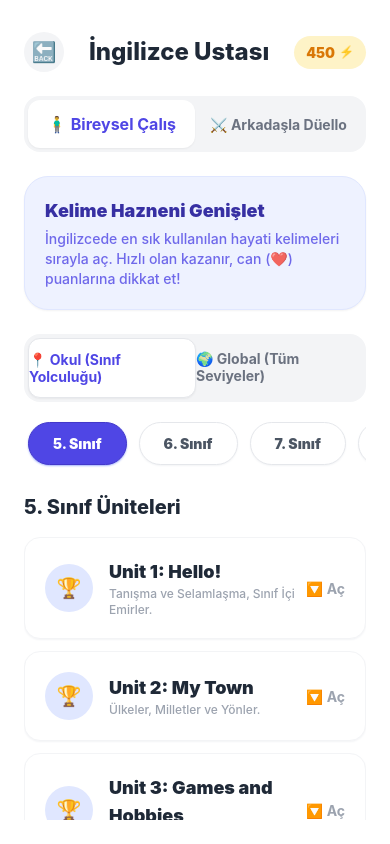
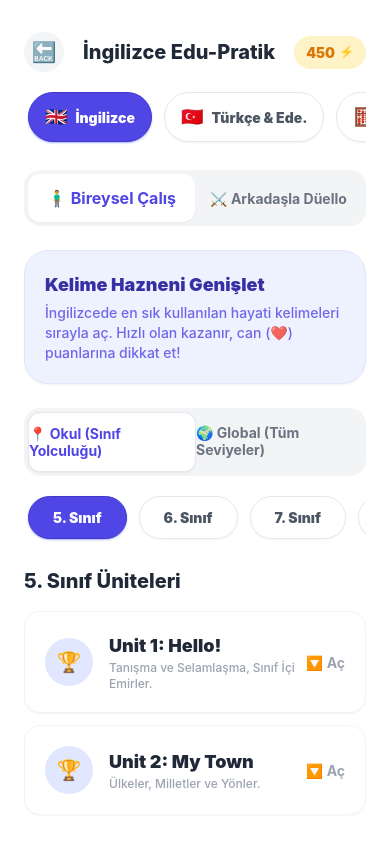
Before and after one commit to irfanunaal-eng/brainmate-app, a React Native app: screen /GameLobbyScreen in a window 390 px wide. Built offline with nearby package versions, Linux system fonts and the light colour scheme; what react-native-calendars would draw is missing.

Commit message:
UI: Add universal subject switcher selector and convert main title dynamically based on active subject

```diff
--- a/screens/GameLobbyScreen.tsx
+++ b/screens/GameLobbyScreen.tsx
@@ -44,6 +44,16 @@ const CURRICULUM_GRADES: Record<string, any[]> = {
   ]
 };
 
+const SUBJECTS = [
+  { id: 'english', icon: '🇬🇧', label: 'İngilizce' },
+  { id: 'turkish', icon: '🇹🇷', label: 'Türkçe & Ede.' },
+  { id: 'math', icon: '🧮', label: 'Matematik' },
+  { id: 'science', icon: '🧬', label: 'Fen (Fiz/Kim/Biy)' },
+  { id: 'history', icon: '🏛️', label: 'Tarih' },
+  { id: 'geography', icon: '🌍', label: 'Coğrafya' },
+  { id: 'philosophy', icon: '🤔', label: 'Felsefe & Din' },
+];
+
 export function GameLobbyScreen({ route }: any) {
   const navigation = useNavigation<any>();
   const isParentView = route?.params?.isParentView || false;
@@ -54,6 +64,7 @@ export function GameLobbyScreen({ route }: any) {
   const [loading, setLoading] = useState(true);
   const [activePath, setActivePath] = useState<'school' | 'global'>('school');
   const [activeGrade, setActiveGrade] = useState<string>('5');
+  const [activeSubject, setActiveSubject] = useState<string>('english');
 
   useEffect(() => {
     loadUserPreferences();
@@ -105,14 +116,16 @@ export function GameLobbyScreen({ route }: any) {
     <SafeAreaView className="flex-1 bg-surface">
       <View className="flex-1 p-6">
         {/* Header */}
-        <View className="flex-row justify-between items-center mb-6 mt-2">
+        <View className="flex-row justify-between items-center mb-4 mt-2">
           <TouchableOpacity onPress={() => navigation.goBack()} className="w-10 h-10 items-center justify-center bg-gray-100 rounded-full">
             <Text className="text-xl">🔙</Text>
           </TouchableOpacity>
-          <Text className="text-2xl font-extrabold text-gray-800">İngilizce Ustası</Text>
+          <Text className="text-xl font-extrabold text-gray-800 ml-2 flex-1 text-center" adjustsFontSizeToFit numberOfLines={1}>
+            {SUBJECTS.find(s => s.id === activeSubject)?.label} Edu-Pratik
+          </Text>
           <TouchableOpacity
             onPress={() => setAdminOverride(!adminOverride)}
-            className={`px-3 py-2 rounded-full flex-row items-center ${adminOverride ? 'bg-purple-100' : 'bg-amber-100'}`}
+            className={`px-3 py-2 rounded-full flex-row items-center ml-2 ${adminOverride ? 'bg-purple-100' : 'bg-amber-100'}`}
           >
             <Text className={`${adminOverride ? 'text-purple-600' : 'text-amber-600'} font-black mr-1`}>450</Text>
             <Text className="text-xs">{adminOverride ? '🔓' : '⚡'}</Text>
@@ -128,6 +141,25 @@ export function GameLobbyScreen({ route }: any) {
            </View>
         ) : (
            <>
+             {/* Subject Selector */}
+             <View className="mb-6">
+                <ScrollView horizontal showsHorizontalScrollIndicator={false} contentContainerStyle={{ paddingHorizontal: 4, paddingVertical: 4 }}>
+                  {SUBJECTS.map((sub) => (
+                    <TouchableOpacity
+                      key={sub.id}
+                      onPress={() => {
+                        setActiveSubject(sub.id);
+                        setExpandedLevel(null);
+                      }}
+                      className={`mr-3 flex-row items-center px-4 py-2.5 rounded-full border shadow-sm ${activeSubject === sub.id ? 'bg-indigo-600 border-indigo-700 shadow-indigo-300' : 'bg-white border-gray-200 shadow-gray-100'}`}
+                    >
+                      <Text className="mr-2 text-lg">{sub.icon}</Text>
+                      <Text className={`font-black ${activeSubject === sub.id ? 'text-white' : 'text-gray-600'}`}>{sub.label}</Text>
+                    </TouchableOpacity>
+                  ))}
+                </ScrollView>
+             </View>
+
              {/* Mode Selection */}
              <View className="bg-gray-100 p-1 rounded-2xl flex-row mb-6">
                <TouchableOpacity
```
